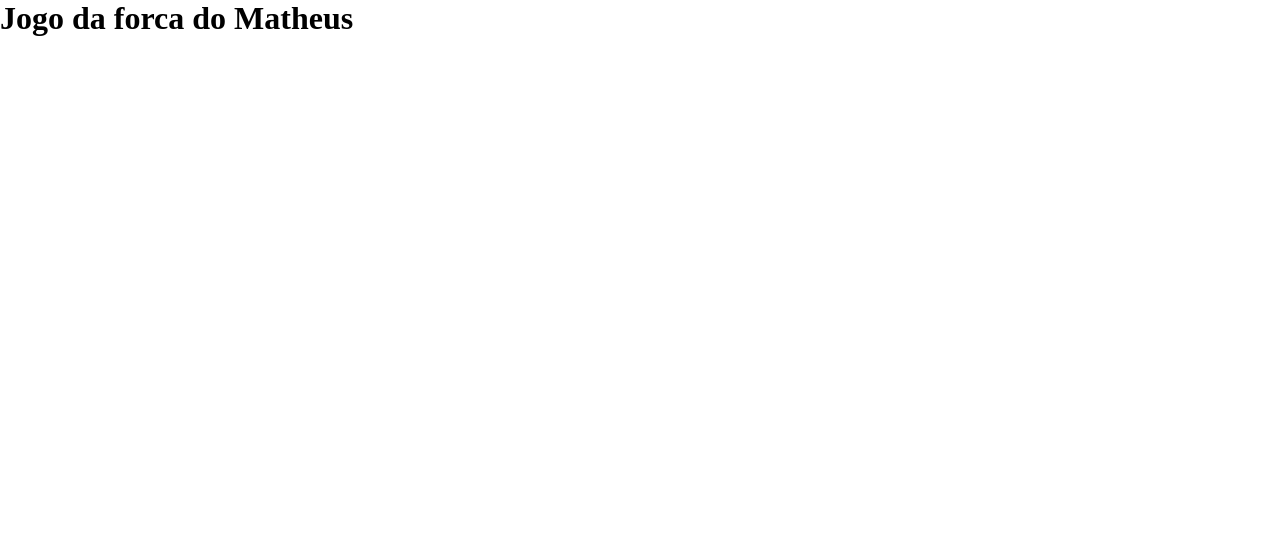
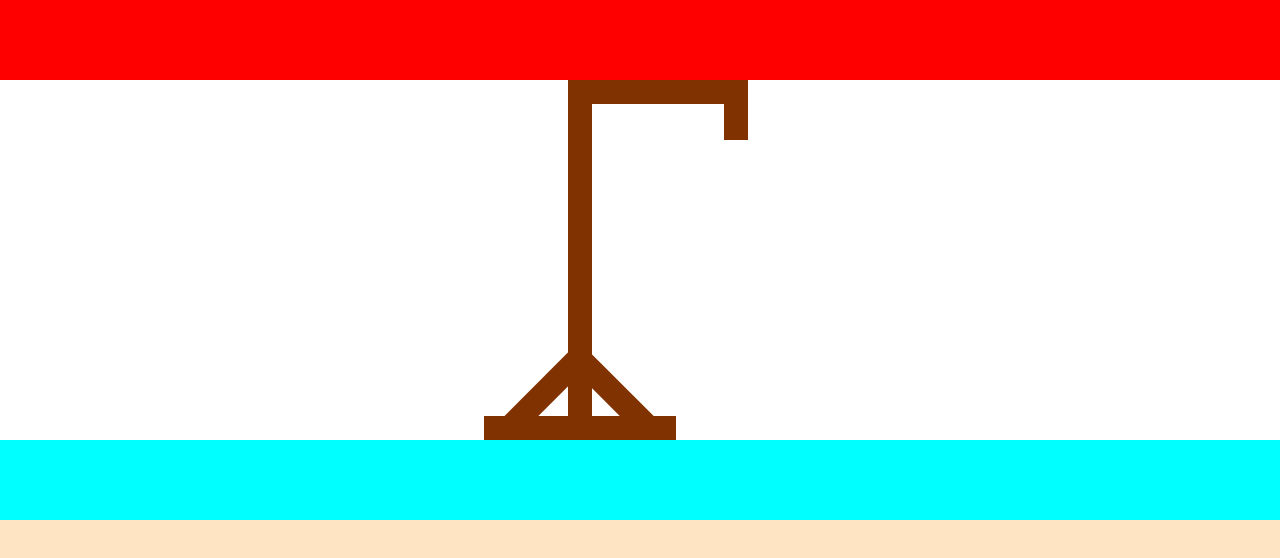
Before and after one commit to GlaydsonClaudio/Jogo-da-Forca-do-Matheus, a Vue app: page / in a window 1280 px wide. Shown: the top 558 px of the page. Built offline with nearby package versions, Linux system fonts and the light colour scheme.

Commit message:
Criação do boneco da forca.

```diff
--- a/src/App.vue
+++ b/src/App.vue
@@ -1,8 +1,21 @@
 <script setup>
+import HeaderForca from './components/HeaderForca.vue';
+import ImageForca from './components/ImageForca.vue';
+import WordForca from './components/WordForca.vue';
+import KeyboardForca from './components/KeyboardForca.vue';
+
+
+
+
+
 </script>
 
 <template>
-  <h1>Jogo da forca do Matheus</h1>
+  <HeaderForca />
+  <ImageForca errors="0" />
+  <WordForca />
+  <KeyboardForca />
+
 </template>
 
 <style lang="scss">
--- /dev/null
+++ b/src/components/HeaderForca.vue
@@ -0,0 +1,14 @@
+<script setup>
+
+</script>
+<template>
+    <section class="header-forca">
+
+    </section>
+</template>
+<style lang="scss">
+.header-forca{
+    background-color: red;
+    height: 10vh;
+}
+</style>
--- /dev/null
+++ b/src/components/ImageForca.vue
@@ -0,0 +1,43 @@
+<script setup>
+const props = defineProps(['errors']);
+</script>
+<template>
+<section class="image-forca">
+    <svg viewBox="0 0 130 150" xmlns="http://www.w3.org/2000/svg" style="fill:#000000">
+        <g style="fill:none;stroke:#000000;stroke-width:1;" v-show="errors>=1">
+            <circle cx="105" cy="47" r="15" />
+            <rect width="1" height="7" x="105" y="25" />
+        </g>
+        <rect width="1" height="50" x="105" y="62" v-show="errors>=2" />
+        <rect width="1" height="35" x="124" y="-25" transform="rotate(45)" v-show="errors>=3" />
+        <rect width="1" height="35" x="24" y="124" transform="rotate(-45)" v-show="errors>=4" />
+        <rect width="1" height="35" x="147" y="44" transform="rotate(30)" v-show="errors>=5" />
+        <rect width="1" height="35" x="35" y="150" transform="rotate(-30)" v-show="errors>=6" />
+        <g v-show="errors>=7">
+            <rect width="1" height="10" x="38" y="97" transform="rotate(-45)" />
+            <rect width="1" height="10" x="101" y="-43" transform="rotate(45)" />
+            <rect width="1" height="10" x="47" y="106" transform="rotate(-45)" />
+            <rect width="1" height="10" x="110" y="-52" transform="rotate(45)" />
+        </g>
+        <g style="fill:#803300">
+            <rect width="70" height="10" x="35" y="0" />
+            <rect width="10" height="25" x="100" y="0" />
+            <rect width="10" height="150" x="35" y="0" />
+            <rect width="80" height="10" x="0" y="140" />
+            <rect width="40" height="10" x="-95" y="105" transform="rotate(-45)" />
+            <rect width="40" height="10" x="109" y="49" transform="rotate(45)" />
+        </g>
+    </svg>
+</section>
+</template>
+<style lang="scss">
+.image-forca {
+    height: 45vh;
+    display: flex;
+    justify-content: center;
+
+    & svg {
+        height: 100%;
+    }
+}
+</style>
--- /dev/null
+++ b/src/components/KeyboardForca.vue
@@ -0,0 +1,13 @@
+<script setup>
+
+</script>
+<template>
+    <section class="keyboard-forca">
+    </section>
+</template>
+<style lang="scss">
+.keyboard-forca {
+    background-color: bisque;
+    height: 35vh;
+}
+</style>
--- /dev/null
+++ b/src/components/WordForca.vue
@@ -0,0 +1,14 @@
+<script setup>
+
+</script>
+<template>
+    <section class="word-forca">
+
+    </section>
+</template>
+<style lang="scss">
+.word-forca {
+    background-color: aqua;
+    height: 10vh;
+}
+</style>
```
